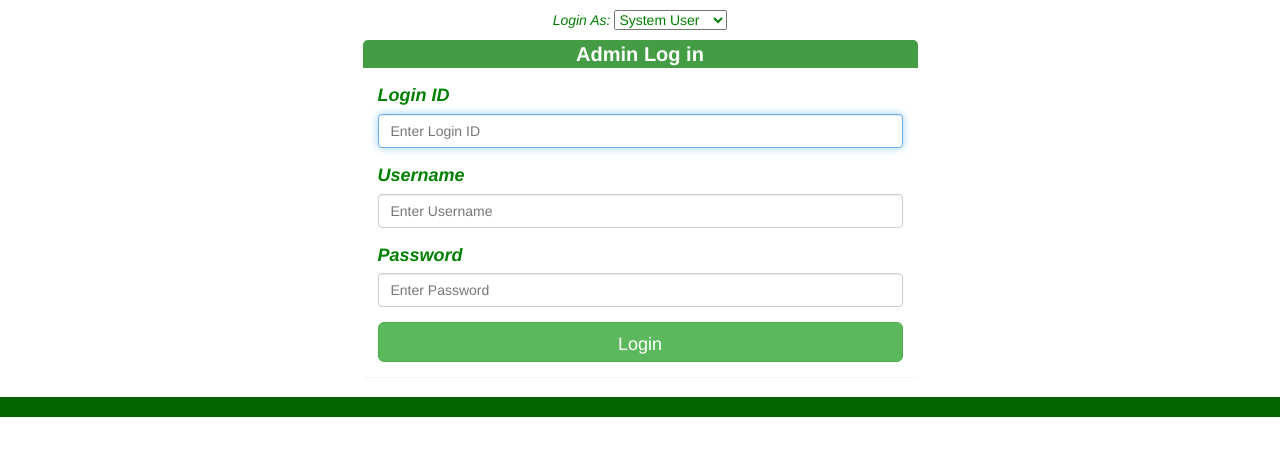
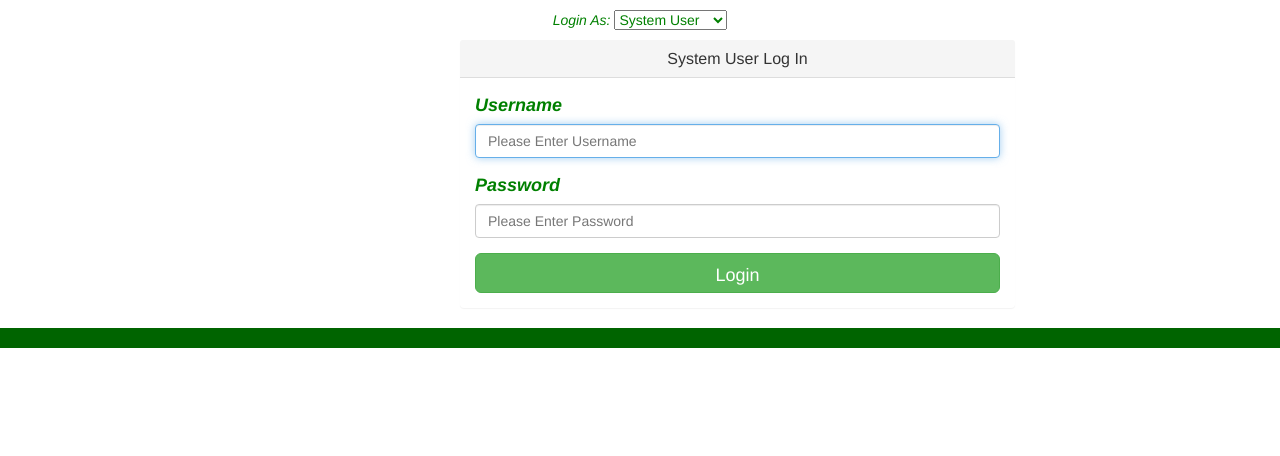
Before and after one commit to Devcavi19/voting, a PHP site: page /admin2/index.php in a window 1280 px wide. Shown: the part 109-565 px from the top of the page. Run offline with PHP 8.4, Linux system fonts and the light colour scheme.

Commit message:
Enhance session management by starting session, preventing caching, and displaying logout and unauthorized access messages

```diff
--- a/admin2/index.php
+++ b/admin2/index.php
@@ -1,55 +1,70 @@
-<?php include ('head.php');?>
+<?php
+// Start session at the beginning of the file
+session_start();
+
+// Check for back button navigation to prevent access to protected pages after logout
+header("Cache-Control: no-store, no-cache, must-revalidate, max-age=0");
+header("Cache-Control: post-check=0, pre-check=0", false);
+header("Pragma: no-cache");
+
+include ('head.php');
+?>
 
 <body>
 <?php include ('index_banner.php');?>
     <div class="container">
         <div class="row">
-
             <center>
                 <i>Login As:</i>
                 <select onchange = "page(this.value)">
-                            <option  value = "../admin/index.php">System Admin</option>
-                            <option  selected disables>System User</option>
+                    <option value = "../admin/index.php">System Admin</option>
+                    <option selected disables>System User</option>
                     <option value = "../login.php">Student Voter</option>
                 </select>
-
             </center>
-            <div class="col-md-4 col-md-offset-3">
+            <div class="col-md-4 col-md-offset-4">
                 <div class="login-panel panel panel-default">
-
-
-                    <div class="form-heading">
-                        <center>Admin Log in</center>
+                    <div class="panel-heading">
+                        <center><h3 class="panel-title">System User Log In</h3></center>
                     </div>
                     <div class="panel-body">
+                        <?php
+                        // Display logout message if set
+                        if(isset($_SESSION['logout_msg'])) {
+                            echo '<div class="alert alert-success">' . $_SESSION['logout_msg'] . '</div>';
+                            // Clear the message after displaying
+                            unset($_SESSION['logout_msg']);
+                        }
+
+                        // Display unauthorized access message if set
+                        if(isset($_SESSION['unauthorized'])) {
+                            echo '<div class="alert alert-warning">' . $_SESSION['unauthorized'] . '</div>';
+                            // Clear the message after displaying
+                            unset($_SESSION['unauthorized']);
+                        }
+                        ?>
                         <form role="form" method = "post" enctype = "multipart/form-data">
+                            <fieldset>
                                 <div class="form-group">
-                                    <label for = "username" >Login ID</label>
-                                        <input class="form-control" placeholder="Enter Login ID" name="login_id" type="text" autofocus>
+                                    <label for="username">Username</label>
+                                    <input class="form-control" placeholder="Please Enter Username" name="username" type="text" autofocus>
+                                </div>
+                                <div class="form-group">
+                                    <label for="password">Password</label>
+                                    <input class="form-control" placeholder="Please Enter Password" name="password" type="password" value="">
                                 </div>
 
-                                <div class="form-group">
-									<label for = "username" >Username</label>
-										<input class="form-control" placeholder="Enter Username" name="username" type="text" autofocus>
-                                </div>
-
-                                <div class="form-group">
-									<label for = "username" >Password</label>
-										<input class="form-control" placeholder="Enter Password" name="password" type="password" value="">
-                                </div>
-
-
-                                <button class="btn btn-lg btn-success btn-block " name = "login">Login</a>
+                                <button class="btn btn-lg btn-success btn-block" name = "login">Login</button>
 
                                 <?php include ('login_query.php');?>
+                            </fieldset>
                         </form>
                     </div>
                 </div>
             </div>
-
         </div>
     </div>
-    </div>
+
     <script type="text/javascript">
         function page (src) {
             window.location = src;
@@ -62,5 +77,4 @@
     ?>
 
 </body>
-
 </html>
```
Lines whose indentation alone changed are shown as unchanged.
